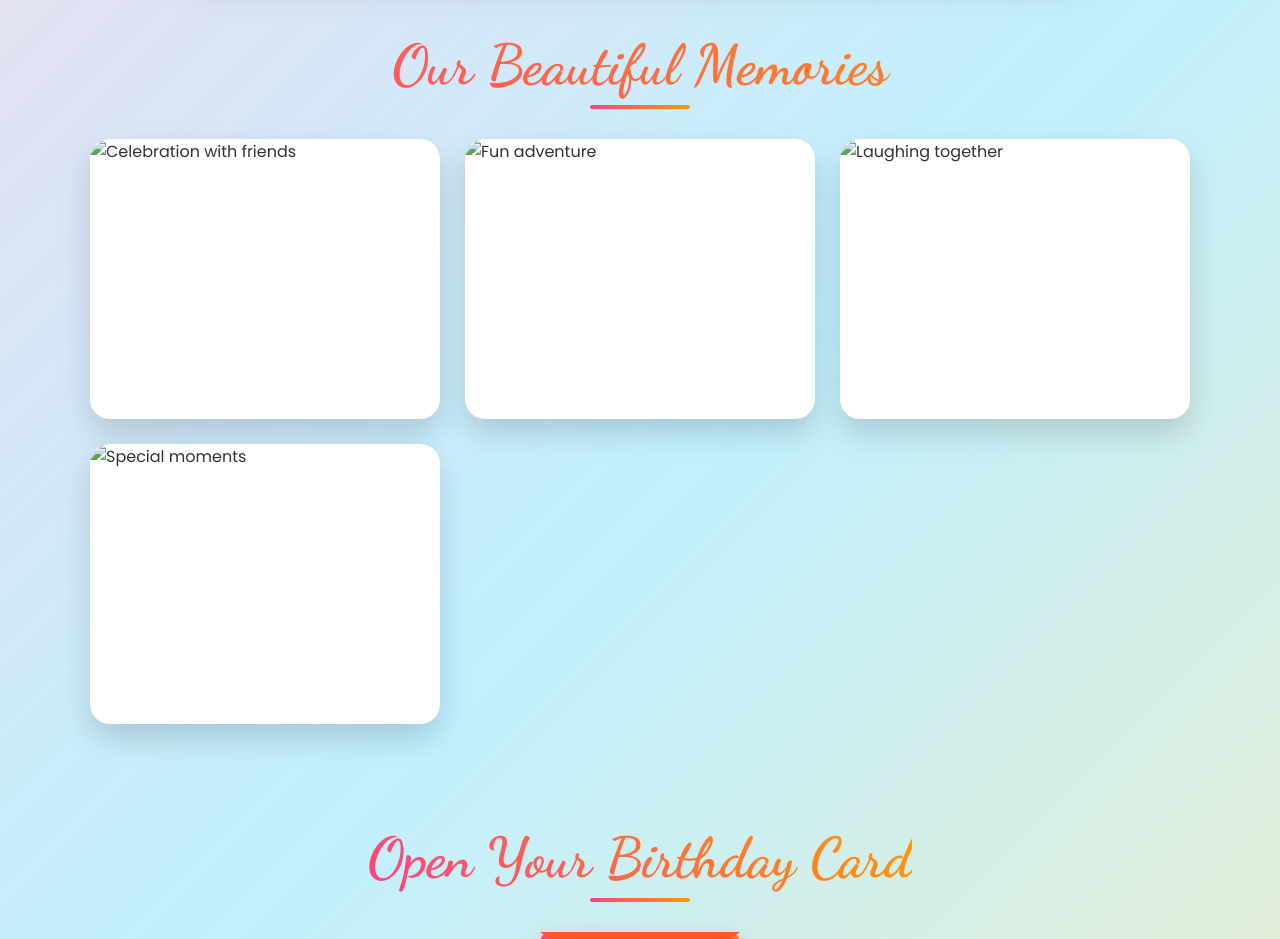
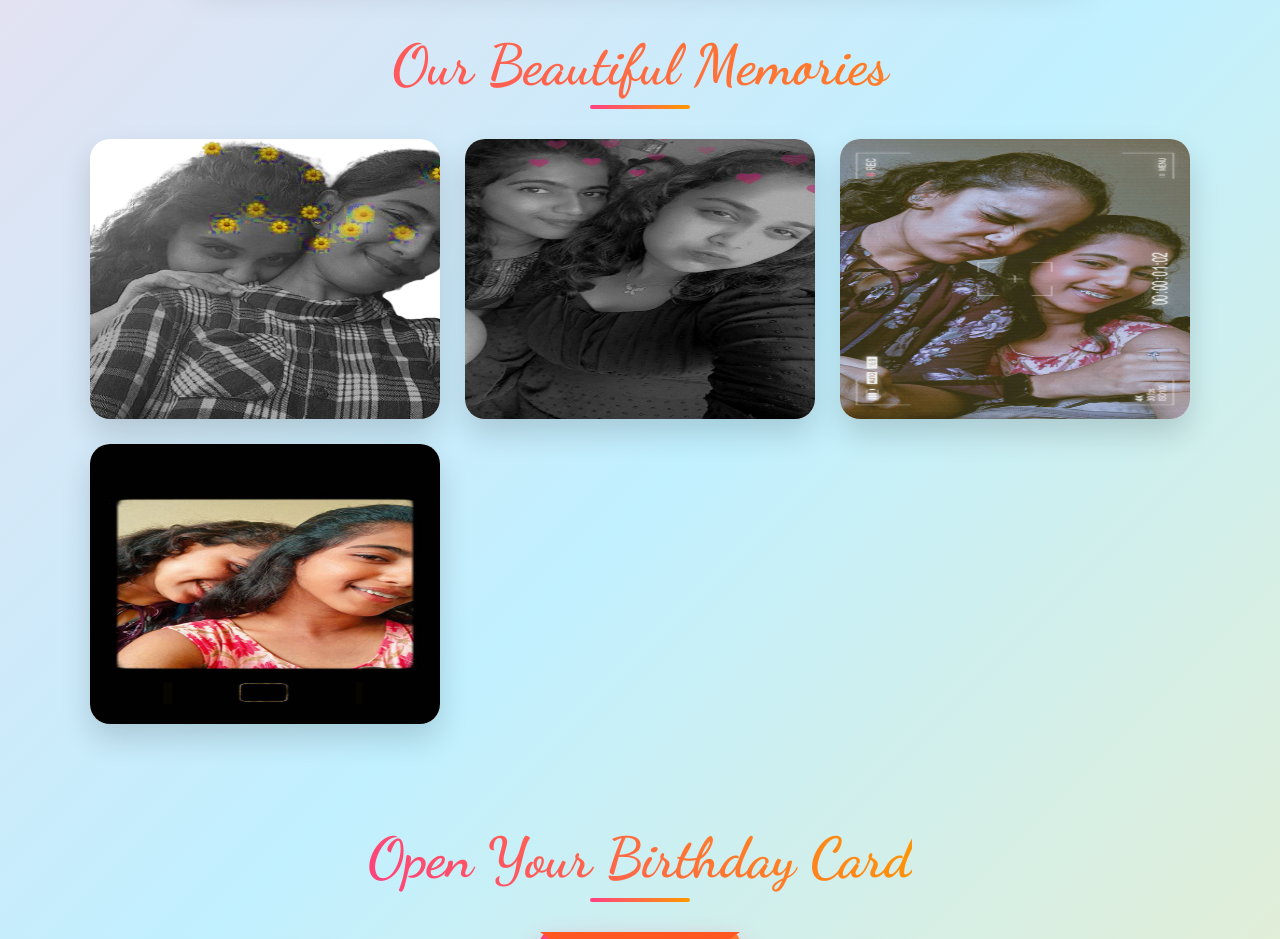
Before and after one commit to sush-creator/preethi, a plain HTML site: page index.html in a window 1280 px wide. Shown: the part 960-1899 px from the top of the page. Drawn offline with Linux system fonts and the light colour scheme; the site is published under a folder, as on GitHub Pages, so addresses that start at the root find nothing.

Commit message:
Update images

```diff
--- a/index.html
+++ b/index.html
@@ -732,20 +732,20 @@
             <section class="gallery-section">
                 <h2 class="section-title">Our Beautiful Memories</h2>
                 <div class="photo-gallery">
-                    <div class="photo-frame" data-image="/img/2.png" data-caption="Celebration Time! - That amazing evening when we celebrated together.">
-                        <img src="/img/2.png" alt="Celebration with friends">
+                    <div class="photo-frame" data-image="img/2.png" data-caption="Celebration Time! - That amazing evening when we celebrated together.">
+                        <img src="img/2.png" alt="Celebration with friends">
                         <div class="photo-label">Celebration Time!</div>
                     </div>
-                    <div class="photo-frame" data-image="/img/4.jpg" data-caption="Adventure Buddies - Our amazing hiking trip last summer.">
-                        <img src="/img/4.jpg" alt="Fun adventure">
+                    <div class="photo-frame" data-image="img/4.jpg" data-caption="Adventure Buddies - Our amazing hiking trip last summer.">
+                        <img src="img/4.jpg" alt="Fun adventure">
                         <div class="photo-label">Adventure Buddies</div>
                     </div>
-                    <div class="photo-frame" data-image="/img/5.jpg" data-caption="Laughter & Joy - Your smile brightens every moment.">
-                        <img src="/img/5.jpg" alt="Laughing together">
+                    <div class="photo-frame" data-image="img/5.jpg" data-caption="Laughter & Joy - Your smile brightens every moment.">
+                        <img src="img/5.jpg" alt="Laughing together">
                         <div class="photo-label">Laughter & Joy</div>
                     </div>
-                    <div class="photo-frame" data-image="/img/6.jpg" data-caption="Unforgettable Moments - Times I'll cherish forever.">
-                        <img src="/img/6.jpg" alt="Special moments">
+                    <div class="photo-frame" data-image="img/6.jpg" data-caption="Unforgettable Moments - Times I'll cherish forever.">
+                        <img src="img/6.jpg" alt="Special moments">
                         <div class="photo-label">Unforgettable Moments</div>
                     </div>
                 </div>
@@ -1044,4 +1044,5 @@
         });
     </script>
 </body>
+
 </html>
```
